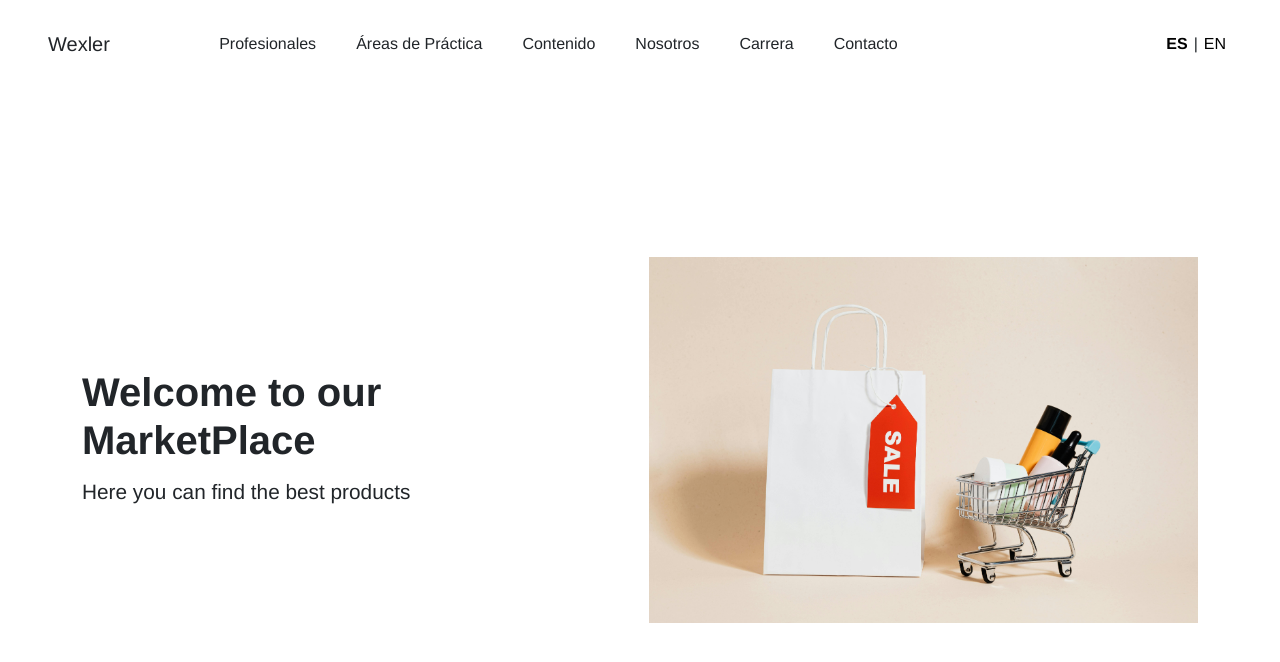
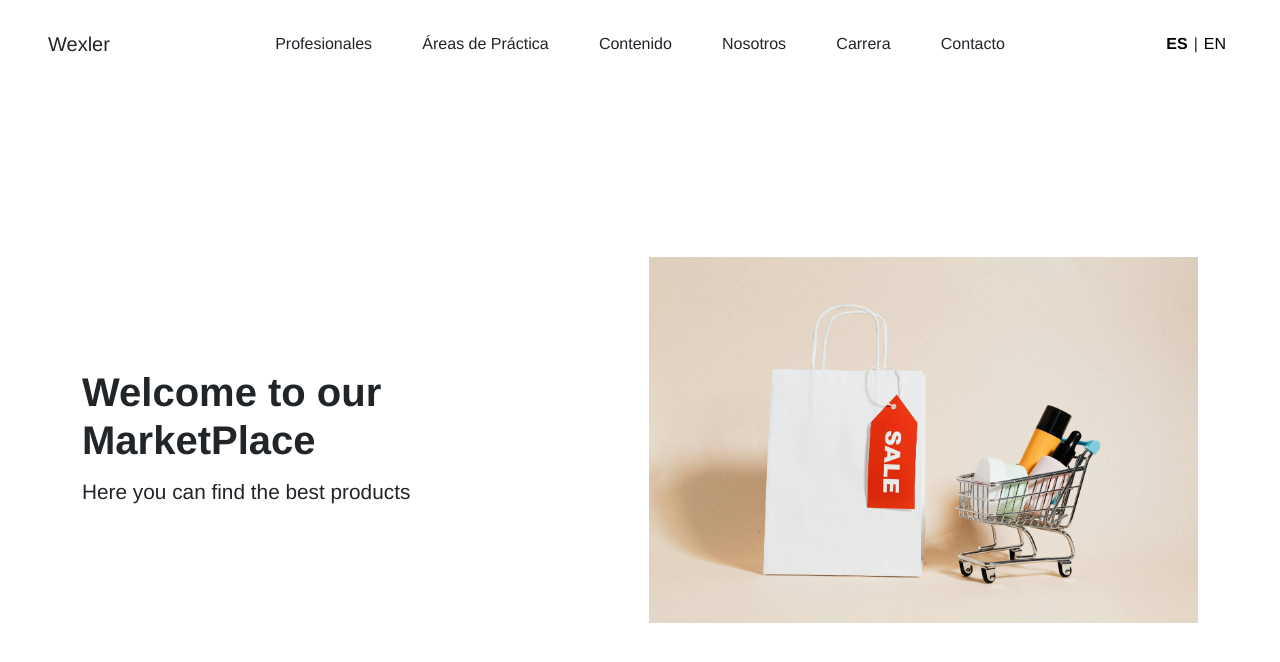
Before and after one commit to emmanuel-cruz-dev/proyecto-angular, an Angular app: page / in a window 1280 px wide. Shown: the top 662 px of the page. Built offline with nearby package versions, Linux system fonts and the light colour scheme.

Commit message:
eliminando flex y gap de navbar ul

```diff
--- a/src/app/app.component.css
+++ b/src/app/app.component.css
@@ -38,11 +38,6 @@
   justify-content: center;
 } */
 
-.navbar-nav{
-  display: flex;
-  gap: 1.5rem;
-}
-
 .language__button__container{
   display: flex;
   align-items: center;
--- a/src/app/app.component.html
+++ b/src/app/app.component.html
@@ -1,6 +1,6 @@
 <div class="general-styles">
   <nav class="navbar navbar-expand-lg">
-    <div class="d-flex align-items-center w-100 h-100">
+    <div class="d-flex align-items-center h-100">
       <div class="name__container">
         <a class="navbar-brand" href="#">Wexler</a>
         <button
@@ -16,7 +16,7 @@
         </button>
       </div>
       <div class="collapse navbar-collapse" id="navbarNav">
-        <ul class="navbar-nav">
+        <ul class="navbar-nav d-flex align-items-center px-5">
           <li class="nav-item">
             <a
               class="nav-link"
```
